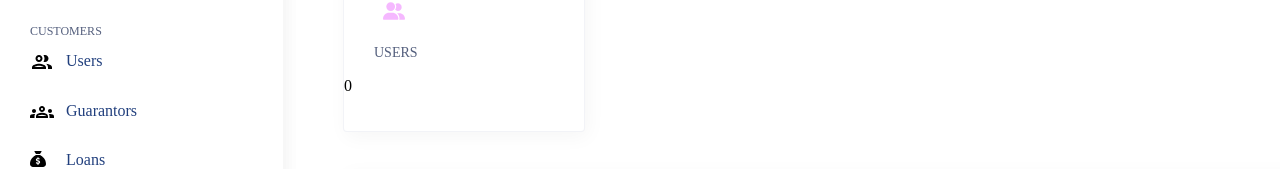
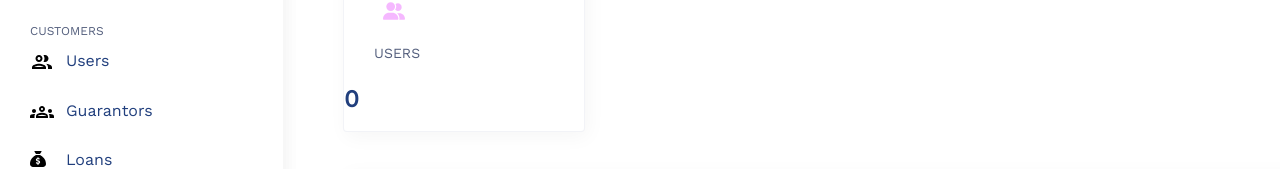
Before and after one commit to AkeleA/lendsqr-fe-test, a React (Create React App) app: page /Dashboard in a window 1280 px wide. Shown: the part 258-427 px from the top of the page. Built offline with nearby package versions, Linux system fonts and the light colour scheme; no server answers.

Commit message:
Fonts imported

```diff
--- a/public/index.html
+++ b/public/index.html
@@ -2,6 +2,18 @@
 <html lang="en">
   <head>
     <meta charset="utf-8" />
+    <link rel="preconnect" href="https://fonts.googleapis.com" />
+    <link rel="preconnect" href="https://fonts.gstatic.com" crossorigin />
+    <link
+      href="https://fonts.googleapis.com/css2?family=Work+Sans&display=swap"
+      rel="stylesheet"
+    />
+    <link rel="preconnect" href="https://fonts.googleapis.com" />
+    <link rel="preconnect" href="https://fonts.gstatic.com" crossorigin />
+    <link
+      href="https://fonts.googleapis.com/css2?family=Roboto&display=swap"
+      rel="stylesheet"
+    />
     <title>LendSQR</title>
   </head>
   <body>
--- a/src/components/Data/renderedApi.tsx
+++ b/src/components/Data/renderedApi.tsx
@@ -222,6 +222,4 @@
   );
 };
 
-export { db };
-
 export default UsersTable;
--- a/src/components/Users/users.scss
+++ b/src/components/Users/users.scss
@@ -53,3 +53,13 @@
   margin-left: 30px;
   margin-top: 14px;
 }
+
+p.userNo {
+  color: #213f7d;
+  font-family: "Work Sans";
+  font-size: 24px;
+  font-style: normal;
+  font-weight: 600;
+  line-height: normal;
+  text-transform: uppercase;
+}
--- a/src/components/Users/users.tsx
+++ b/src/components/Users/users.tsx
@@ -51,7 +51,7 @@
           </div>
         </div>
         <h2 className="firsth">USERS</h2>
-        <p>{userCount}</p>
+        <p className="userNo">{userCount}</p>
       </div>
     </div>
   );
```
